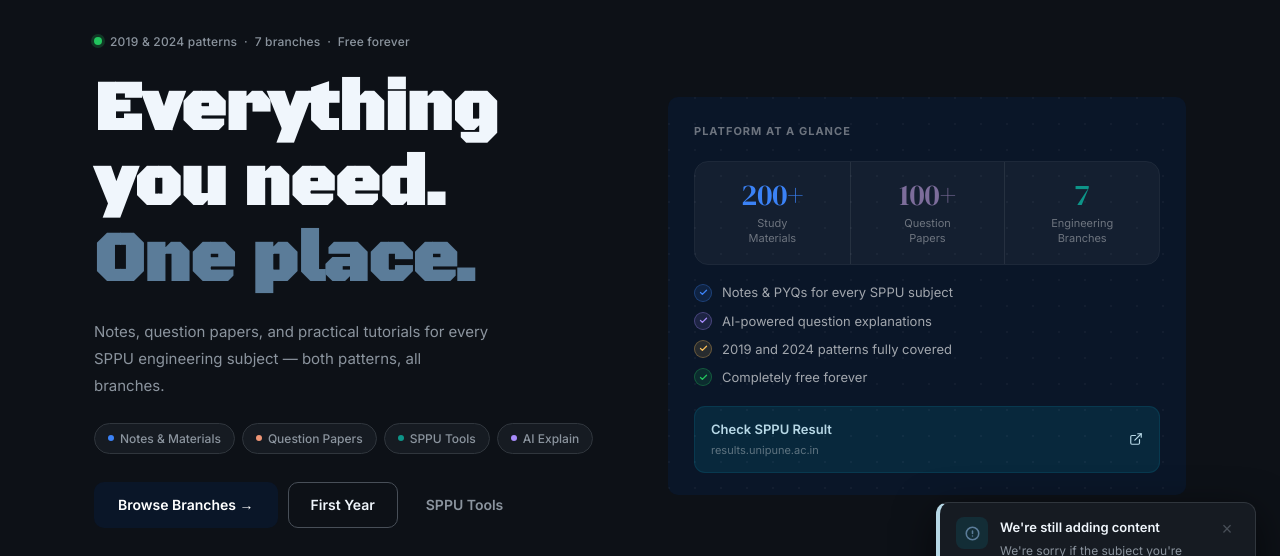
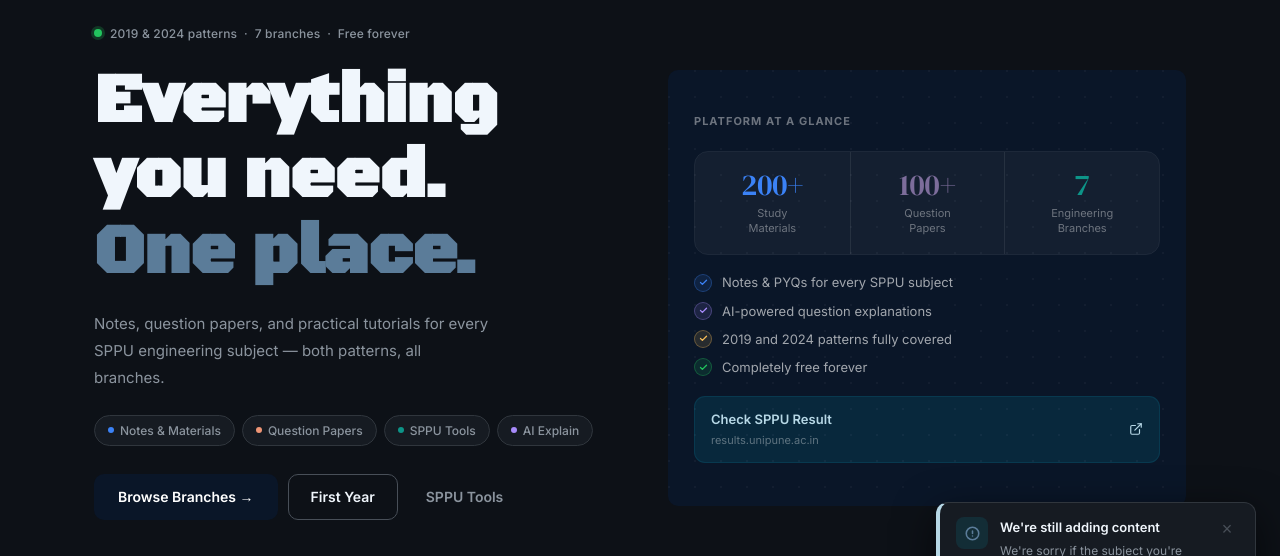
Before and after one commit to adityalawande17/sppu-study-hub-v3, a React (Vite) app: page / in a window 1280 px wide. Shown: the part 124-680 px from the top of the page. Built offline with nearby package versions, Linux system fonts and the light colour scheme; no server answers; a web font is replaced by a local one.

Commit message:
style: increase padding  of right section to allign

```diff
--- a/src/pages/Home.jsx
+++ b/src/pages/Home.jsx
@@ -148,7 +148,7 @@
       {/* ── Hero ─────────────────────────────────────────── */}
       <div
         style={{
-          padding: "52px 0 44px",
+          padding: "44px 0 44px",
           display: "grid",
           gridTemplateColumns: "1fr 1fr",
           gap: 56,
@@ -322,7 +322,7 @@
             }}
           />
 
-          <div style={{ padding: "26px 26px 22px", position: "relative" }}>
+          <div style={{ padding: "43px 26px 43px 26px", position: "relative" }}>
             {/* Header label */}
             <div
               style={{
```
